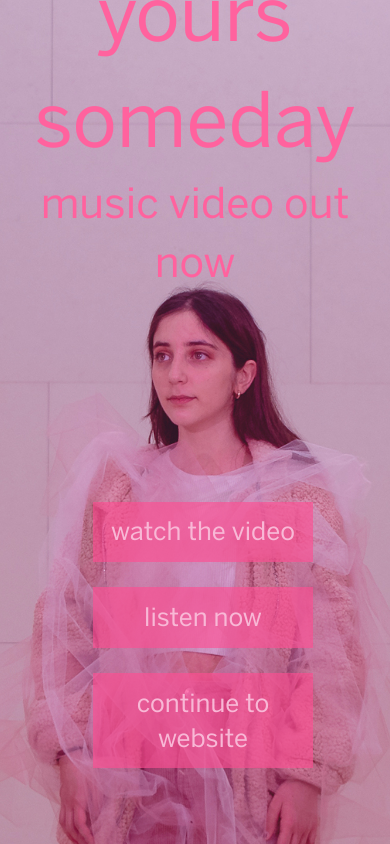
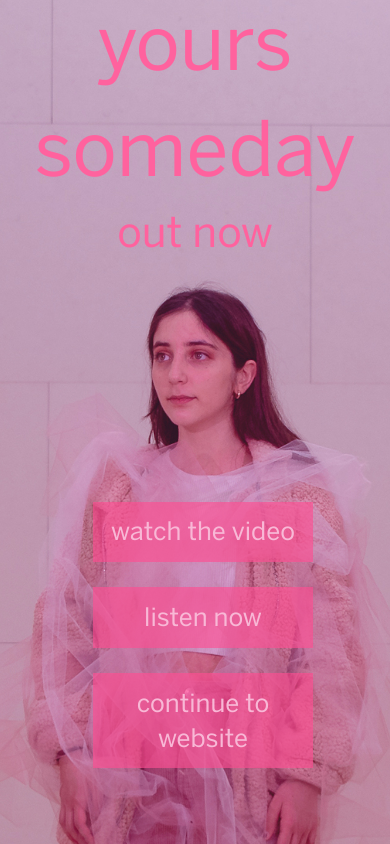
Before and after one commit to dafnamargalit/dafna, a React (Create React App) app: page / in a window 390 px wide. Built offline with nearby package versions, Linux system fonts and the light colour scheme.

Commit message:
mobile fix

```diff
--- a/src/components/Landing/Landing.js
+++ b/src/components/Landing/Landing.js
@@ -30,7 +30,7 @@ const Landing = () => {
                     <div className="announcement-mobile">
                         yours someday
                         <div id="out-mobile">
-                           music video out now
+                           out now
                         </div>
                     </div>
                     <div className="buttons-mobile">
```
